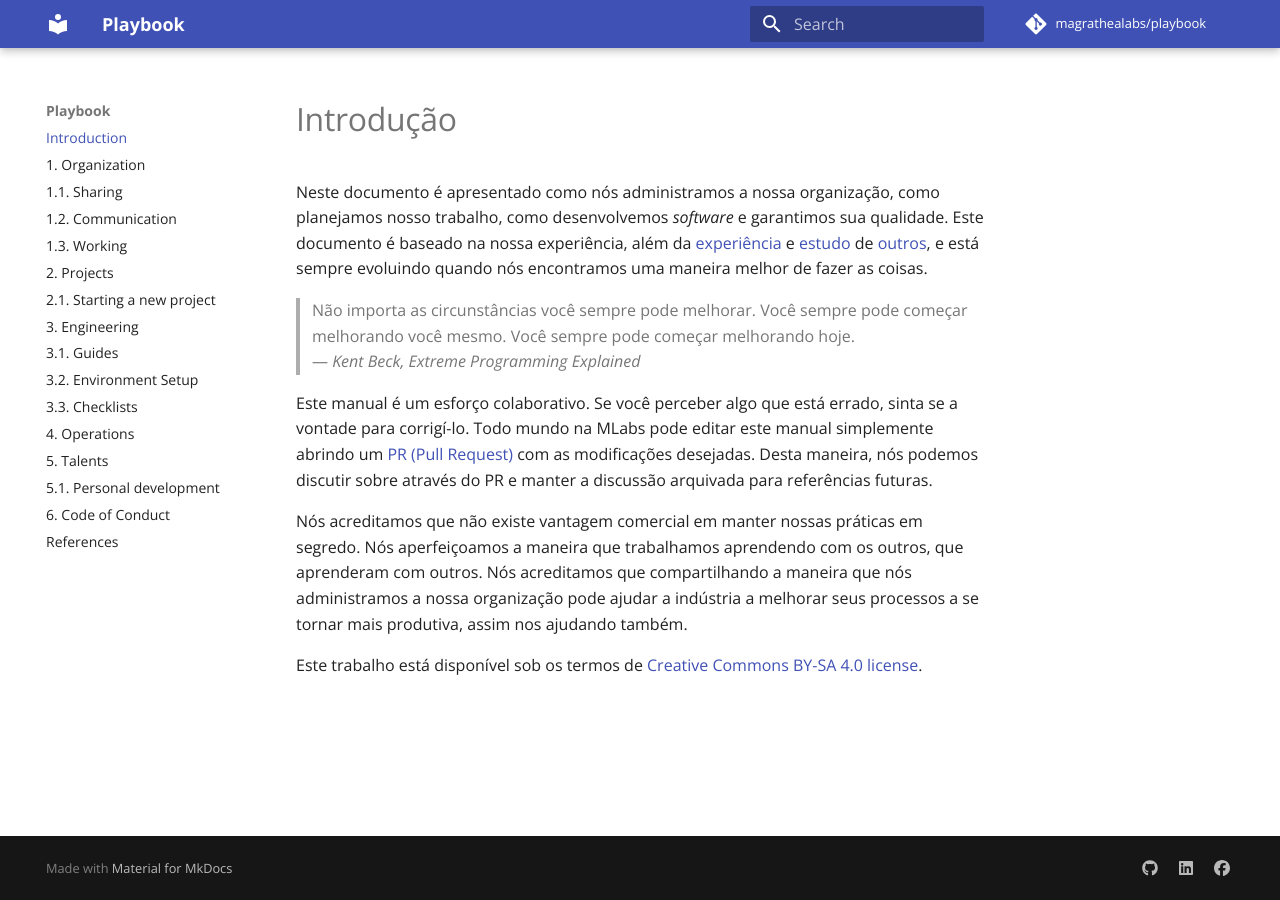
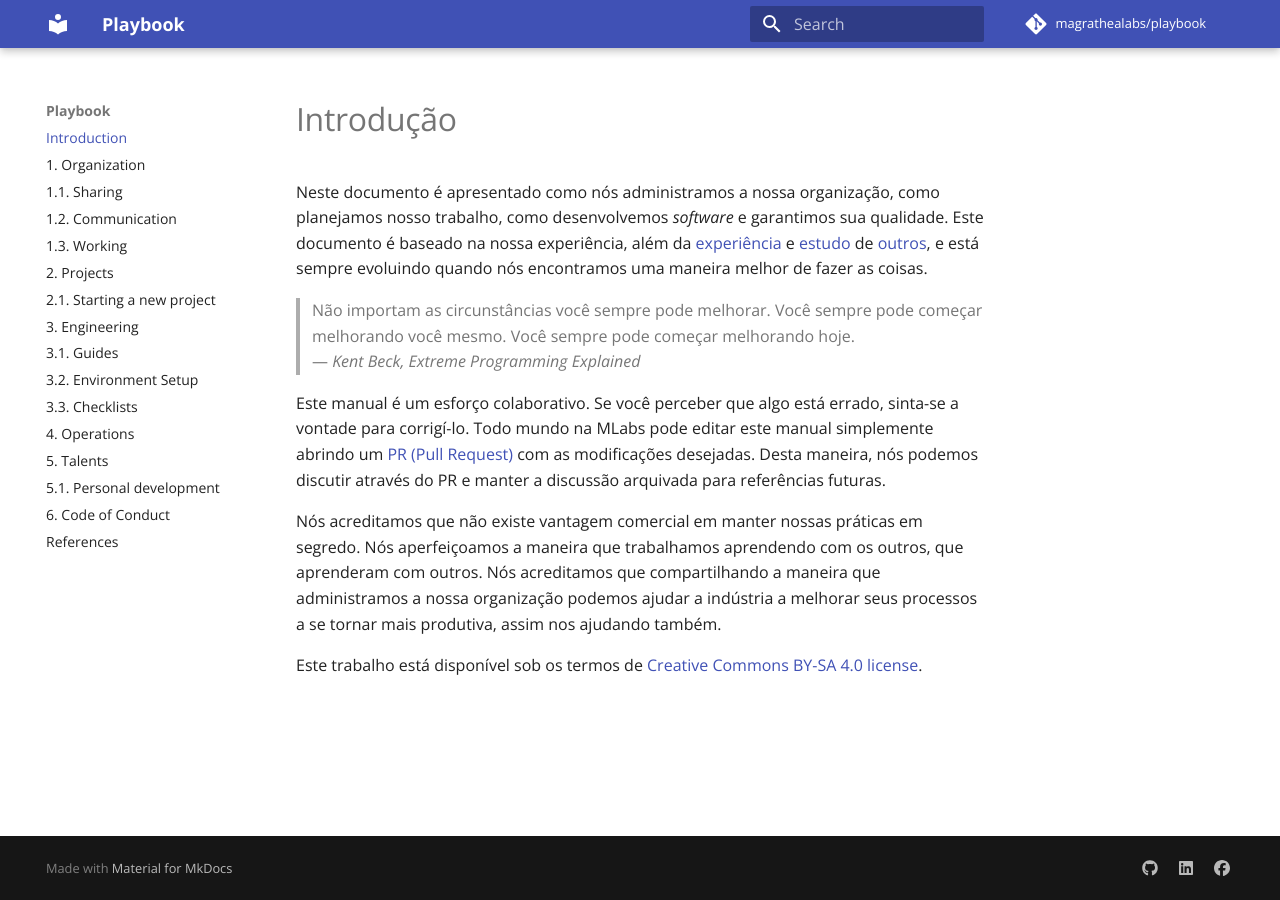
Before and after one commit to magrathealabs/playbook, an MkDocs documentation site: the page built from docs/index.md, in a window 1280 px wide. Built offline with MkDocs 1.6.1 and Material for MkDocs 9.7.7, drawn with Linux system fonts in a browser that asks for light colours; comment, search, counter and statistics services are not loaded.

Commit message:
Resolve reviewer comments

```diff
--- a/docs/index.md
+++ b/docs/index.md
@@ -2,11 +2,11 @@
 
 Neste documento é apresentado como nós administramos a nossa organização, como planejamos nosso trabalho, como desenvolvemos *software* e garantimos sua qualidade. Este documento é baseado na nossa experiência, além da [experiência](https://thoughtbot.com/playbook) e [estudo](http://playbook.dxw.com/#/) de [outros](https://www.vinta.com.br/playbook/), e está sempre evoluindo quando nós encontramos uma maneira melhor de fazer as coisas.
 
-> Não importa as circunstâncias você sempre pode melhorar. Você sempre pode começar melhorando você mesmo. Você sempre pode começar melhorando hoje.
+> Não importam as circunstâncias você sempre pode melhorar. Você sempre pode começar melhorando você mesmo. Você sempre pode começar melhorando hoje.
 > <br>— *Kent Beck, Extreme Programming Explained*
 
-Este manual é um esforço colaborativo. Se você perceber algo que está errado, sinta se a vontade para corrigí-lo. Todo mundo na MLabs pode editar este manual simplemente abrindo um [PR (Pull Request)](https://github.com/magrathealabs/playbook) com as modificações desejadas. Desta maneira, nós podemos discutir sobre através do PR e manter a discussão arquivada para referências futuras.
+Este manual é um esforço colaborativo. Se você perceber que algo está errado, sinta-se a vontade para corrigí-lo. Todo mundo na MLabs pode editar este manual simplemente abrindo um [PR (Pull Request)](https://github.com/magrathealabs/playbook) com as modificações desejadas. Desta maneira, nós podemos discutir através do PR e manter a discussão arquivada para referências futuras.
 
-Nós acreditamos que não existe vantagem comercial em manter nossas práticas em segredo. Nós aperfeiçoamos a maneira que trabalhamos aprendendo com os outros, que aprenderam com outros. Nós acreditamos que compartilhando a maneira que nós administramos a nossa organização pode ajudar a indústria a melhorar seus processos a se tornar mais produtiva, assim nos ajudando também.
+Nós acreditamos que não existe vantagem comercial em manter nossas práticas em segredo. Nós aperfeiçoamos a maneira que trabalhamos aprendendo com os outros, que aprenderam com outros. Nós acreditamos que compartilhando a maneira que administramos a nossa organização podemos ajudar a indústria a melhorar seus processos a se tornar mais produtiva, assim nos ajudando também.
 
 Este trabalho está disponível sob os termos de [Creative Commons BY-SA 4.0 license](https://creativecommons.org/licenses/by-sa/4.0/).
```
